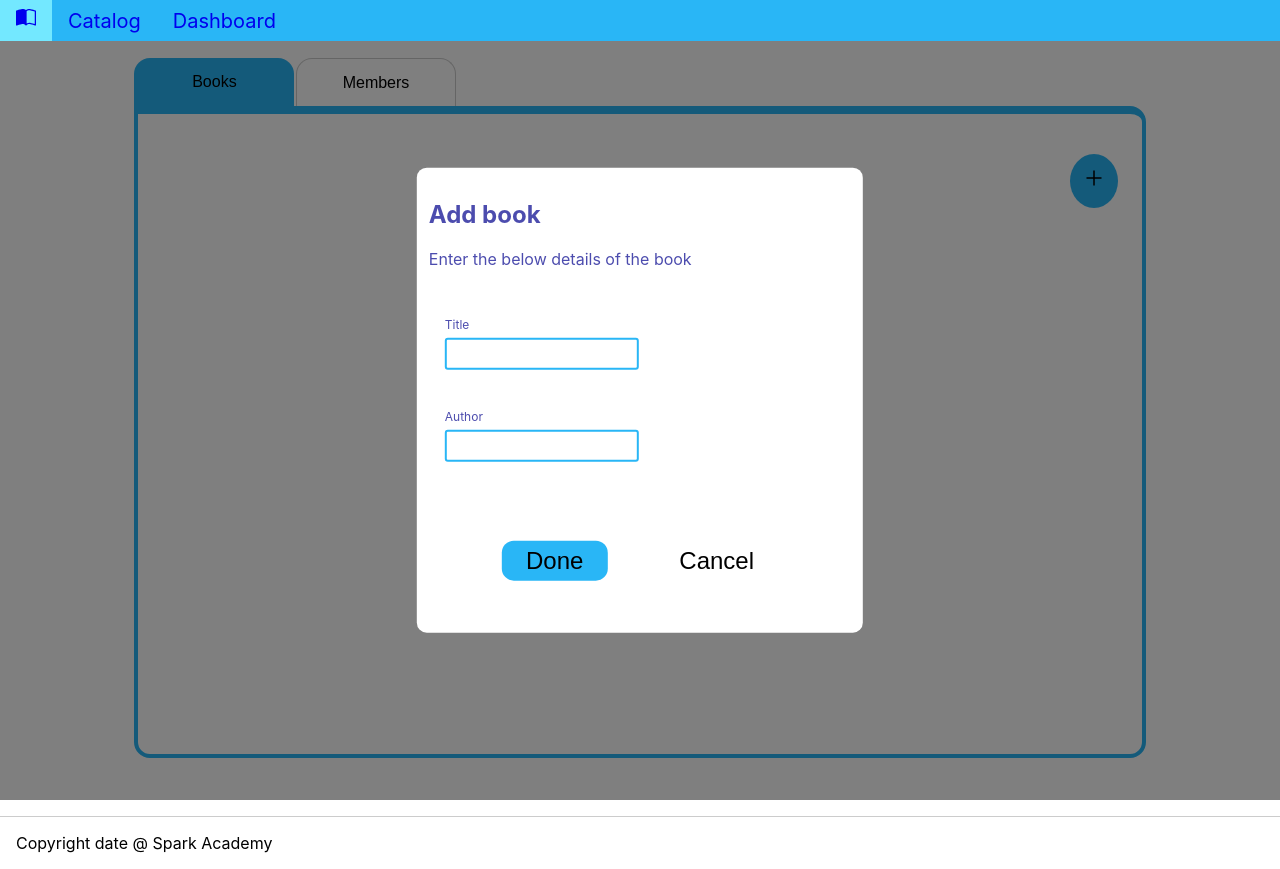
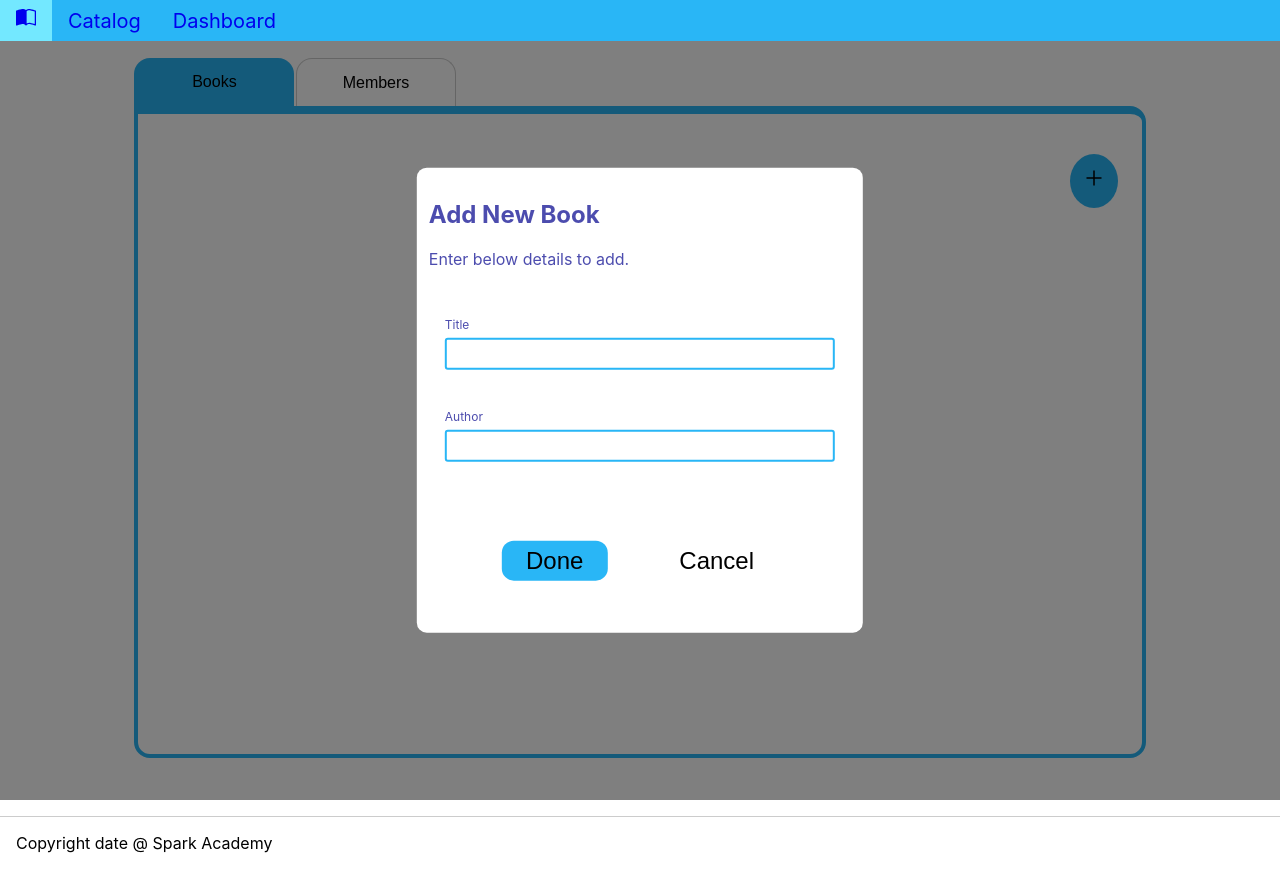
Before and after one commit to MadhaviImashi/LMS_frontend, a React (Create React App) app: page / in a window 1280 px wide. Both pictures are taken after a click on the button 1093 px from the left and 181 px from the top of the page. Built offline with nearby package versions, Linux system fonts and the light colour scheme; no server answers.

Commit message:
edit dialog populated

```diff
--- a/src/components/input.js
+++ b/src/components/input.js
@@ -12,7 +12,7 @@ const StyledInput = styled.input`
     border: 2px solid ${(props) => props.theme.primary.main};
     border-radius: 3px;
     margin-bottom: 0.5em;
-    width: 100$;
+    width: 100%;
     box-sizing: border-box;
 `;
 
--- a/src/containers/Dashboard/Books/AddBookDialog.js
+++ b/src/containers/Dashboard/Books/AddEditBookDialog.js
@@ -3,9 +3,9 @@ import { Button, Container, FlexRow } from "../../../components/CommonComponents
 import Input from "../../../components/input";
 import { DialogBox, Modal } from "../../../components/Modal";
 
-export default function AddBookDialog({ handleClose, show}) {
-    const [title, setTitle] = useState("");
-    const [author, setAuthor] = useState("");
+export default function AddEditBookDialog({ isEdit= false, data, handleClose, show, headerText, detailText}) {
+    const [title, setTitle] = useState(isEdit && data && data.title ? data.title : "");
+    const [author, setAuthor] = useState(isEdit && data && data.author ? data.author : "");
 
     const clearInputs = () => {
         setTitle("")
@@ -17,22 +17,22 @@ export default function AddBookDialog({ handleClose, show}) {
             handleClose(true, { title, author });
             clearInputs();
         }else if (title === "" ) {
-            window.alert ("please enter a title to add the book");
+            window.alert (`please enter a title to ${isEdit ? "edit." : "add."}`);
         }else {
-            window.alert("please enter the author of the book to add.");
+            window.alert(`please enter the author of the book to ${isEdit ? "edit." : "add."}`);
         }
     };
 
     const sendCancel = () => {
-        clearInputs();
+        !isEdit && clearInputs(); //inputs will be cleared only if it is not the edit dialog
         handleClose( false, null);
     };
 
     return (
         <Modal show={show}>
             <DialogBox>
-                <h2>Add book</h2>
-                <p> Enter the below details of the book</p>
+                <h2>{headerText}</h2>
+                <p> {detailText}</p>
 
                 <Container alignItems = "center" disableFullWidth>
 
--- a/src/containers/Dashboard/Books/Books.js
+++ b/src/containers/Dashboard/Books/Books.js
@@ -3,7 +3,7 @@ import Table from "../../../components/Table";
 import { Button, Container, FluidContainer } from "../../../components/CommonComponents";
 import Book from "./singleBook";
 import { IoAddSharp } from "react-icons/io5";
-import AddBookDialog from "./AddBookDialog";
+import AddEditBookDialog from "./AddEditBookDialog";
 import { addBook } from "../../../api/bookAPI";
 
 
@@ -67,9 +67,11 @@ export const Books = ({booksCatalog}) => {
 
                 </FluidContainer>
 
-                <AddBookDialog
+                <AddEditBookDialog
                     handleClose = {handleAddBook}
                     show = {showAddBookDialog}
+                    headerText = "Add New Book"
+                    detailText = "Enter below details to add."
                 />
         </>
         )   :  (
--- a/src/containers/Dashboard/Books/singleBook.js
+++ b/src/containers/Dashboard/Books/singleBook.js
@@ -11,6 +11,7 @@ import ConfirmationDialog from "../../../components/ConfirmationDialog";
 import LendDialog from "./LendDialog";
 import { getTodaysDate } from "../../../shared/uitility_functions";
 import { getMember } from "../../../api/memberAPI";
+import AddEditBookDialog from "./AddEditBookDialog";
 
 //override a style component to style ContainerInline style component again
 const ContainerInlineTextAlignLeft = styled(ContainerInline)`
@@ -34,6 +35,7 @@ const Book = ({id, handleBackClick}) => {
     const [showDeleteConfirmation, setShowDeleteConfirmation] = useState(false);
     const [showLendDialog, setShowLendDialog] = useState(false);
     const [showReturnBookConfirmation, setShowReturnBookConfirmation] = useState(false);
+    const [showEditBookDialog, setShowEditBookDialog] = useState(false);
 
     const handleDelete = (confirmation) => {
         if(confirmation){
@@ -48,6 +50,13 @@ const Book = ({id, handleBackClick}) => {
             handleBackClick();
         }
         setShowLendDialog(false);
+    }
+
+    const handleEditBook = (confirmed, data) => {
+        if(confirmed) {
+            console.log("confirmed edit");
+        }
+        setShowEditBookDialog(false);
     }
 
     const handleReturnBook = (confirmation) => {
@@ -74,7 +83,7 @@ const Book = ({id, handleBackClick}) => {
             .finally(() => {
                 setIsLoading(false);
             })
-    }, [id, book.burrowedMemberId]);
+    }, [id]);
 
     const getMemberName = (burrowedMemberId) =>{
         getMember(burrowedMemberId)
@@ -133,6 +142,7 @@ const Book = ({id, handleBackClick}) => {
                                 book.isAvailable ? (
                                     <>
                                         <Button onClick={()=>setShowLendDialog(true)}> Lend </Button>
+                                        <Button onClick={()=>setShowEditBookDialog(true)}> Edit </Button>
                                         <Button color="danger" onClick={()=>setShowDeleteConfirmation(true)}> Delete </Button>
                                     </>
                                 ) : (
@@ -165,6 +175,14 @@ const Book = ({id, handleBackClick}) => {
                 headerText="Confirm Returning book"
                 detailText="Press 'Yes' to confirm return"
             />
+            <AddEditBookDialog
+                isEdit={true}
+                data={book}
+                handleClose={handleEditBook}
+                show={showEditBookDialog}
+                headerText="Edit Book details"
+                detailText="Edit below details and press 'Yes' to confirm update"
+            />
         </>
     );
 };
```
